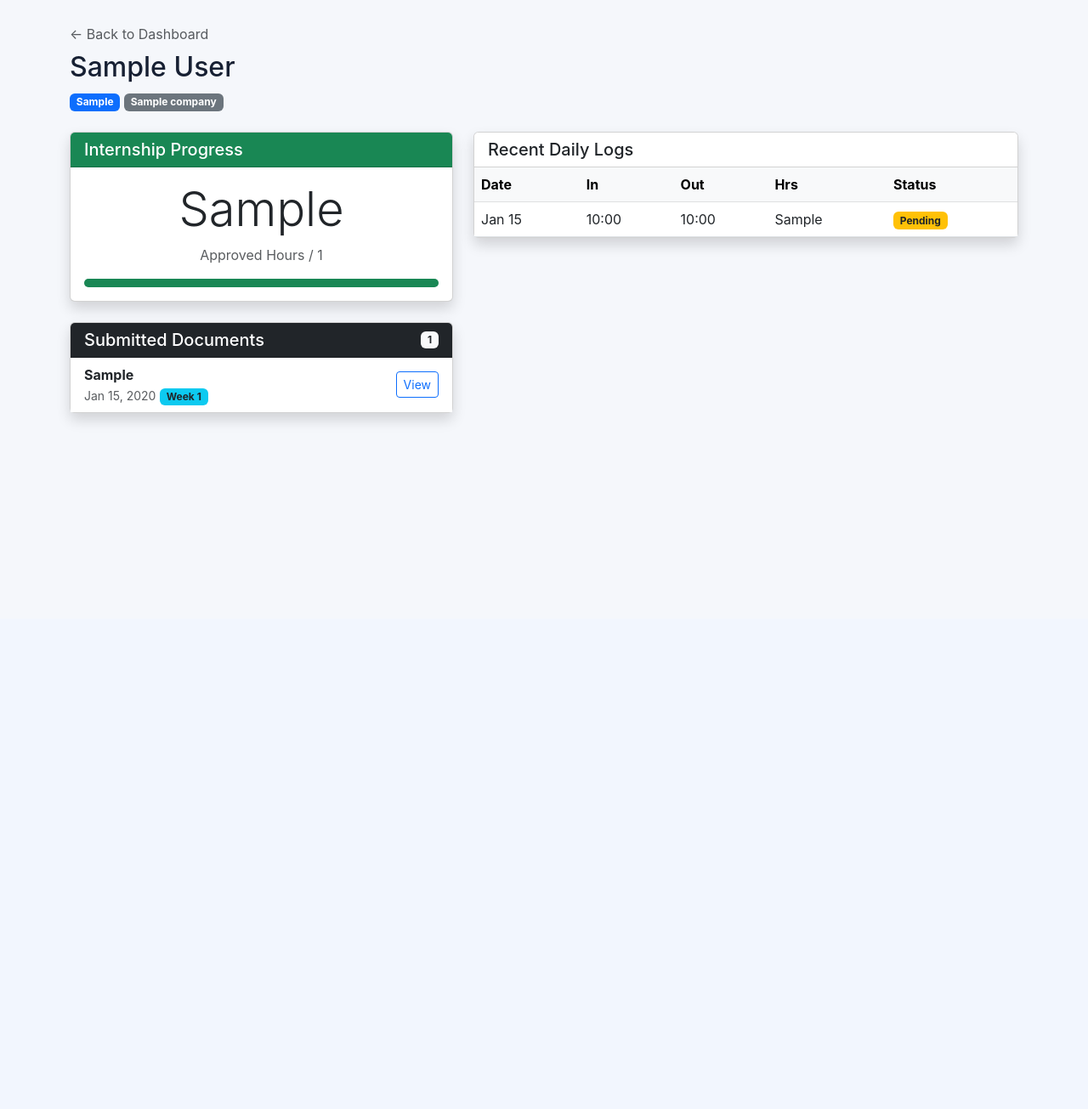
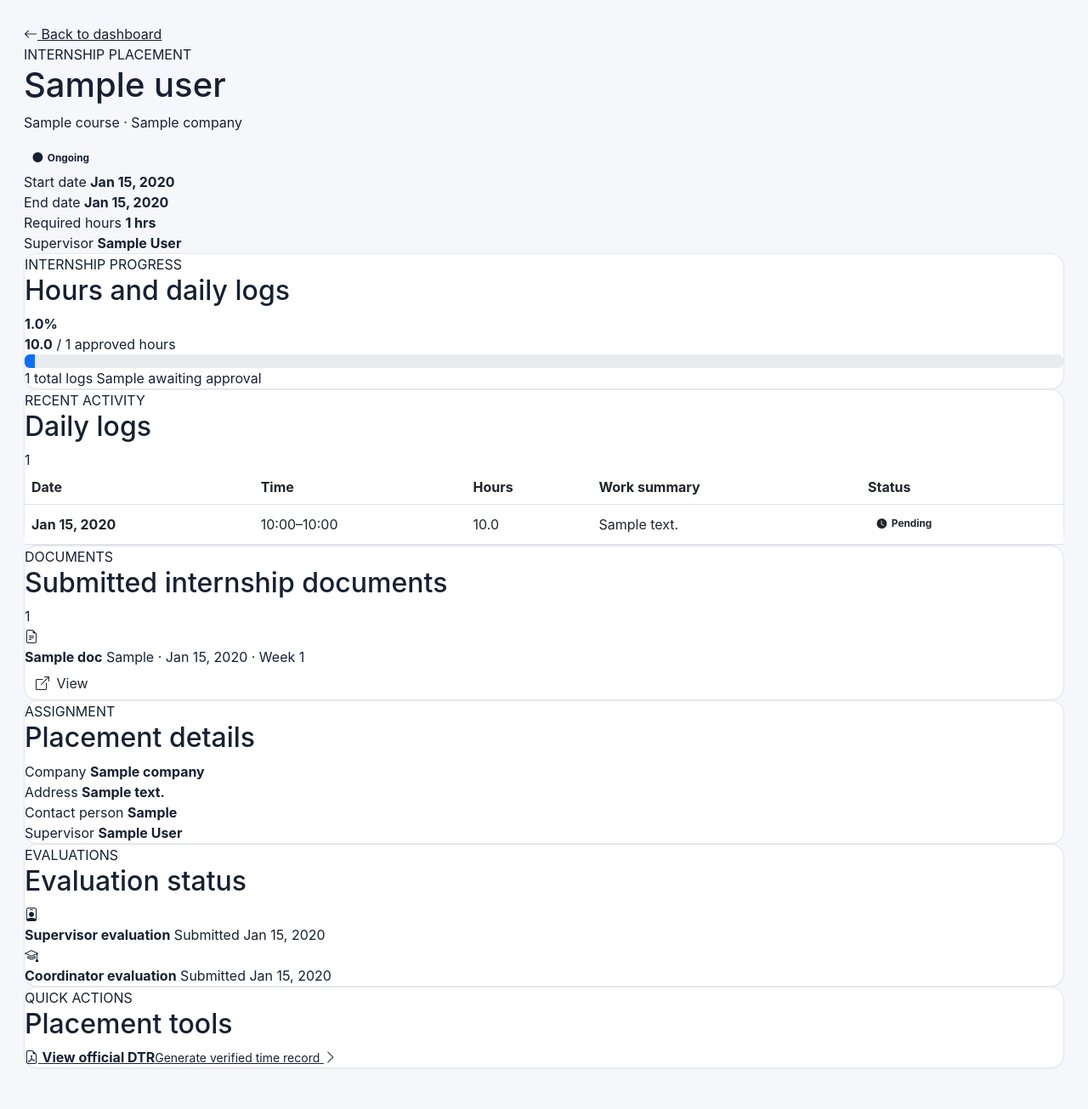
Before and after one commit to renzkirby/InternLink, a Django app: template Final_Project/app/templates/app/coordinator_student_detail.html in a window 1280 px wide. Shown: the part 72-1377 px from the top of the page at 85% size. Before the commit the page ends 571 px from the top, so only its background shows below. Run offline with Django 5.2, Linux system fonts and the light colour scheme; tables that the repository leaves empty hold one stand-in row (values such as "Sample post"); the template is opened without the code that fills it: values that come from a table or form of the project are taken from there, most other values are stand-ins (such as "Sample title", 1, 10 or a date in 2020).

Commit message:
Redesign coordinator internship detail page

```diff
--- a/Final_Project/app/templates/app/coordinator_student_detail.html
+++ b/Final_Project/app/templates/app/coordinator_student_detail.html
@@ -1,112 +1,247 @@
-{% extends 'app/base.html' %} {% block content %}
-<div class="container">
-  <div class="mb-4">
-    <a href="{% url 'dashboard' %}" class="text-decoration-none text-muted">
-      &larr; Back to Dashboard
+{% extends 'app/base.html' %}
+{% block title %}{{ student.user.get_full_name }} | InternLink{% endblock %}
+
+{% block content %}
+<div class="coordinator-detail">
+  <div class="detail-header">
+    <div>
+      <a href="{% url 'dashboard' %}" class="detail-back">
+        <i class="bi bi-arrow-left"></i> Back to dashboard
       </a>
-    <h2 class="mt-2">{{ internship.student.user.get_full_name }}</h2>
-    <span class="badge bg-primary">{{ internship.student.course }}</span>
-    <span class="badge bg-secondary">{{ internship.company.name }}</span>
+      <div class="detail-eyebrow">INTERNSHIP PLACEMENT</div>
+      <h1>{{ student.user.get_full_name }}</h1>
+      <p>{{ student.course|default:"Course not set" }} · {{ internship.company.name }}</p>
     </div>
-
-  <div class="row">
-    <div class="col-md-5">
-      <div class="card shadow mb-4">
-        <div class="card-header bg-success text-white">
-          <h5 class="mb-0">Internship Progress</h5>
-        </div>
-        <div class="card-body text-center">
-          <h1 class="display-4">{{ approved_hours }}</h1>
-          <p class="text-muted">Approved Hours / {{ internship.required_hours }}</p>
-          <div class="progress" style="height: 10px">
-            <div
-              class="progress-bar bg-success"
-              role="progressbar"
-              style="width: {% widthratio approved_hours internship.required_hours 100 %}%;"></div>
-          </div>
+    <div class="detail-header-meta">
+      {% if internship.status == "ongoing" %}
+        <span class="status-pill detail-status-ongoing"><i class="bi bi-circle-fill"></i> Ongoing</span>
+      {% elif internship.status == "completed" %}
+        <span class="status-pill detail-status-completed"><i class="bi bi-check-circle-fill"></i> Completed</span>
+      {% else %}
+        <span class="status-pill detail-status-neutral">{{ internship.get_status_display }}</span>
+      {% endif %}
     </div>
   </div>
 
-      <div class="card shadow">
-        <div
-          class="card-header bg-dark text-white d-flex justify-content-between align-items-center">
-          <h5 class="mb-0">Submitted Documents</h5>
-          <span class="badge bg-light text-dark">{{ documents.count }}</span>
+  <div class="detail-meta-grid">
+    <div>
+      <span>Start date</span>
+      <strong>{{ internship.start_date|date:"M d, Y" }}</strong>
     </div>
-        <div class="card-body p-0">
-          <ul class="list-group list-group-flush">
-            {% for doc in documents %}
-            <li class="list-group-item d-flex justify-content-between align-items-center">
     <div>
-                <strong>{{ doc.get_report_type_display }}</strong>
-                <br />
-                <small class="text-muted">{{ doc.submitted_at|date:"M d, Y" }}</small>
-                {% if doc.week_number %}
-                <span class="badge bg-info text-dark">Week {{ doc.week_number }}</span>
+      <span>End date</span>
+      <strong>{{ internship.end_date|date:"M d, Y" }}</strong>
+    </div>
+    <div>
+      <span>Required hours</span>
+      <strong>{{ internship.required_hours }} hrs</strong>
+    </div>
+    <div>
+      <span>Supervisor</span>
+      <strong>
+        {% if internship.supervisor %}
+          {{ internship.supervisor.user.get_full_name }}
+        {% else %}
+          Not assigned
         {% endif %}
-              </div>
-              <a
-                href="{% url 'document_download' doc.id %}"
-                target="_blank"
-                class="btn btn-sm btn-outline-primary">
-                View
-              </a>
-            </li>
-            {% empty %}
-            <li class="list-group-item text-muted text-center py-4">
-              No documents uploaded yet.
-            </li>
-            {% endfor %}
-          </ul>
-        </div>
+      </strong>
     </div>
   </div>
 
-    <div class="col-md-7">
-      <div class="card shadow">
-        <div class="card-header bg-white">
-          <h5 class="mb-0">Recent Daily Logs</h5>
+  <div class="detail-layout">
+    <main>
+      <section class="il-card detail-progress-card">
+        <div class="detail-card-header">
+          <div>
+            <div class="card-eyebrow">INTERNSHIP PROGRESS</div>
+            <h2>Hours and daily logs</h2>
           </div>
-        <div class="card-body p-0">
-          <div class="table-responsive">
-            <table class="table table-hover mb-0">
-              <thead class="table-light">
+          <strong class="detail-progress-percent">{{ progress_percent|floatformat:1 }}%</strong>
+        </div>
+
+        <div class="detail-progress-body">
+          <div class="detail-hours">
+            <strong>{{ approved_hours|floatformat:1 }}</strong>
+            <span>/ {{ internship.required_hours }} approved hours</span>
+          </div>
+          <div class="progress detail-progress">
+            <div class="progress-bar" style="width: {{ progress_percent }}%"></div>
+          </div>
+          <div class="detail-progress-footer">
+            <span>{{ total_logs }} total logs</span>
+            <span>{{ pending_logs }} awaiting approval</span>
+          </div>
+        </div>
+      </section>
+
+      <section class="il-card detail-section-card">
+        <div class="detail-card-header">
+          <div>
+            <div class="card-eyebrow">RECENT ACTIVITY</div>
+            <h2>Daily logs</h2>
+          </div>
+          <span class="dashboard-count">{{ total_logs }}</span>
+        </div>
+
+        <div class="detail-table-wrap">
+          <table class="table app-table align-middle mb-0 detail-table">
+            <thead>
               <tr>
                 <th>Date</th>
-                  <th>In</th>
-                  <th>Out</th>
-                  <th>Hrs</th>
+                <th>Time</th>
+                <th>Hours</th>
+                <th>Work summary</th>
                 <th>Status</th>
               </tr>
             </thead>
             <tbody>
               {% for log in recent_logs %}
               <tr>
-                  <td>{{ log.date|date:"M d" }}</td>
-                  <td>{{ log.time_in|time:"H:i" }}</td>
-                  <td>{{ log.time_out|time:"H:i" }}</td>
-                  <td>{{ log.hours_rendered }}</td>
+                <td><strong>{{ log.date|date:"M d, Y" }}</strong></td>
+                <td>{{ log.time_in|time:"H:i" }}–{{ log.time_out|time:"H:i" }}</td>
+                <td>{{ log.hours_rendered|floatformat:1 }}</td>
+                <td class="detail-work-summary">{{ log.work_description|truncatechars:70 }}</td>
                 <td>
                   {% if log.is_verified %}
-                    <span class="badge bg-success">Verified</span>
+                    <span class="status-pill detail-status-verified"><i class="bi bi-check-circle-fill"></i> Verified</span>
                   {% else %}
-                    <span class="badge bg-warning text-dark">Pending</span>
+                    <span class="status-pill detail-status-pending"><i class="bi bi-clock-fill"></i> Pending</span>
                   {% endif %}
                 </td>
               </tr>
               {% empty %}
               <tr>
-                  <td colspan="5" class="text-center p-4 text-muted">
-                    No logs recorded.
+                <td colspan="5">
+                  <div class="detail-empty">
+                    <i class="bi bi-clock-history"></i>
+                    <strong>No daily logs yet</strong>
+                    <span>The student has not submitted any work logs.</span>
+                  </div>
                 </td>
               </tr>
               {% endfor %}
             </tbody>
           </table>
         </div>
+      </section>
+
+      <section class="il-card detail-section-card">
+        <div class="detail-card-header">
+          <div>
+            <div class="card-eyebrow">DOCUMENTS</div>
+            <h2>Submitted internship documents</h2>
+          </div>
+          <span class="dashboard-count">{{ documents|length }}</span>
+        </div>
+
+        <div class="detail-document-list">
+          {% for doc in documents %}
+          <div class="detail-document">
+            <div class="detail-document-icon"><i class="bi bi-file-earmark-text"></i></div>
+            <div class="detail-document-info">
+              <strong>{{ doc.title }}</strong>
+              <span>{{ doc.get_report_type_display }} · {{ doc.submitted_at|date:"M d, Y" }}{% if doc.week_number %} · Week {{ doc.week_number }}{% endif %}</span>
+            </div>
+            <a href="{% url 'document_download' doc.id %}" target="_blank" class="btn detail-view-btn">
+              <i class="bi bi-box-arrow-up-right me-1"></i> View
+            </a>
+          </div>
+          {% empty %}
+          <div class="detail-empty detail-document-empty">
+            <i class="bi bi-folder2-open"></i>
+            <strong>No documents submitted</strong>
+            <span>Required internship documents will appear here after upload.</span>
+          </div>
+          {% endfor %}
+        </div>
+      </section>
+    </main>
+
+    <aside>
+      <section class="il-card detail-section-card">
+        <div class="detail-card-header">
+          <div>
+            <div class="card-eyebrow">ASSIGNMENT</div>
+            <h2>Placement details</h2>
+          </div>
+        </div>
+        <div class="detail-info-list">
+          <div>
+            <span>Company</span>
+            <strong>{{ internship.company.name }}</strong>
+          </div>
+          <div>
+            <span>Address</span>
+            <strong>{{ internship.company.address|default:"Not provided" }}</strong>
+          </div>
+          <div>
+            <span>Contact person</span>
+            <strong>{{ internship.company.contact_person|default:"Not provided" }}</strong>
+          </div>
+          <div>
+            <span>Supervisor</span>
+            <strong>
+              {% if internship.supervisor %}
+                {{ internship.supervisor.user.get_full_name }}
+              {% else %}
+                Not assigned
+              {% endif %}
+            </strong>
+          </div>
+        </div>
+      </section>
+
+      <section class="il-card detail-section-card">
+        <div class="detail-card-header">
+          <div>
+            <div class="card-eyebrow">EVALUATIONS</div>
+            <h2>Evaluation status</h2>
+          </div>
+        </div>
+
+        <div class="detail-evaluation-list">
+          <div class="detail-evaluation">
+            <div class="detail-evaluation-icon"><i class="bi bi-person-badge"></i></div>
+            <div>
+              <strong>Supervisor evaluation</strong>
+              {% if supervisor_evaluation %}
+                <span class="detail-evaluation-done">Submitted {{ supervisor_evaluation.created_at|date:"M d, Y" }}</span>
+              {% else %}
+                <span class="detail-evaluation-pending">Pending submission</span>
+              {% endif %}
+            </div>
+          </div>
+
+          <div class="detail-evaluation">
+            <div class="detail-evaluation-icon"><i class="bi bi-mortarboard"></i></div>
+            <div>
+              <strong>Coordinator evaluation</strong>
+              {% if coordinator_evaluation %}
+                <span class="detail-evaluation-done">Submitted {{ coordinator_evaluation.created_at|date:"M d, Y" }}</span>
+              {% else %}
+                <span class="detail-evaluation-pending">Not submitted</span>
+              {% endif %}
             </div>
           </div>
         </div>
+      </section>
+
+      <section class="il-card detail-section-card detail-actions-card">
+        <div class="detail-card-header">
+          <div>
+            <div class="card-eyebrow">QUICK ACTIONS</div>
+            <h2>Placement tools</h2>
+          </div>
+        </div>
+        <div class="detail-actions">
+          <a href="{% url 'generate_dtr' internship.id %}" class="detail-action">
+            <i class="bi bi-file-earmark-pdf"></i>
+            <span><strong>View official DTR</strong><small>Generate verified time record</small></span>
+            <i class="bi bi-chevron-right"></i>
+          </a>
+        </div>
+      </section>
+    </aside>
   </div>
 </div>
 {% endblock %}
```
Lines whose indentation alone changed are shown as unchanged.
